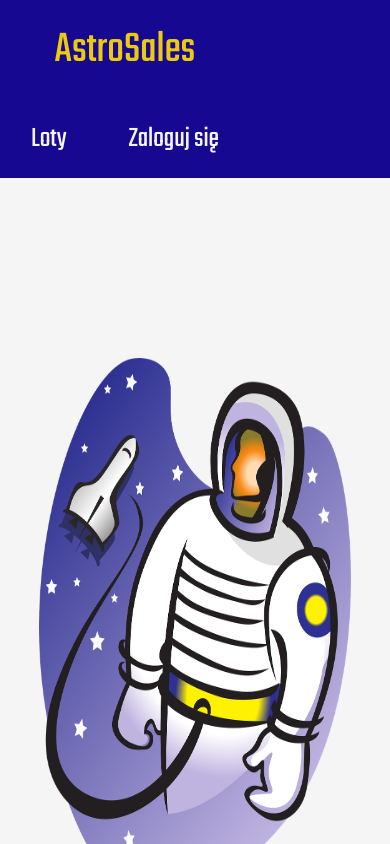
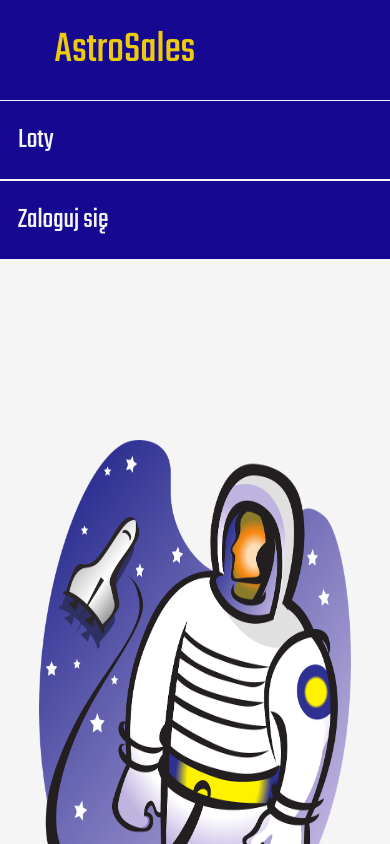
Before and after one commit to rodis00/astrosales, an Angular app in the folder frontend/: page / in a window 390 px wide. Shown: the top 844 px of the page. Built offline with nearby package versions, Linux system fonts and the light colour scheme; a web font is replaced by a local one.

Commit message:
header css settings

```diff
--- a/frontend/src/app/header/header.component.css
+++ b/frontend/src/app/header/header.component.css
@@ -47,3 +47,27 @@ header {
 .container nav ul li a:hover {
   color: rgb(236, 203, 12);
 }
+
+@media screen and (max-width: 1024px) {
+  .container {
+    width: 100%;
+  }
+
+  .container a {
+    width: 100%;
+  }
+
+  .container nav {
+    width: 100%;
+  }
+
+  .container nav ul {
+    display: flex;
+    flex-direction: column;
+  }
+
+  .container nav ul li {
+    border-top: 1px solid whitesmoke;
+    border-bottom: 1px solid whitesmoke;
+  }
+}
```
